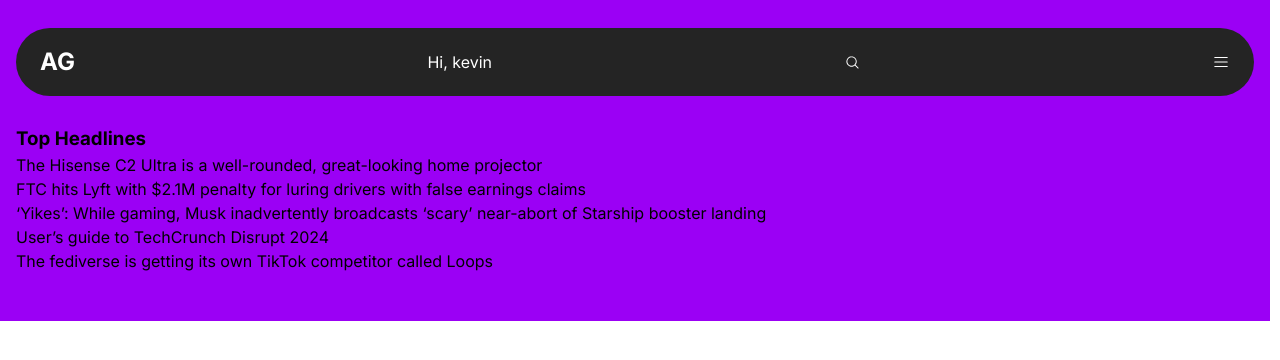
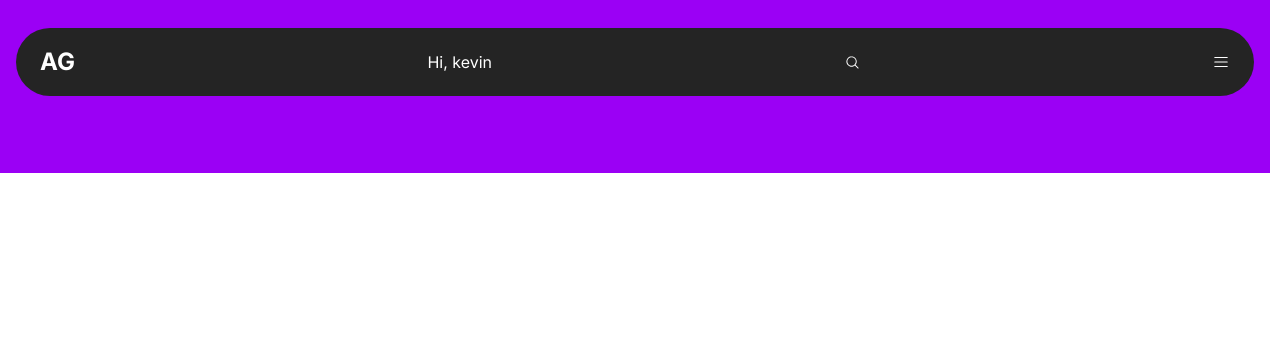
Before and after one commit to kvncrtr/ample-guide-front-end, a React (Create React App) app: page / in a window 1280 px wide. Shown: the top 360 px of the page. Built offline with nearby package versions, Linux system fonts and the light colour scheme.

Commit message:
update home page

```diff
--- a/src/components/hero/Hero.jsx
+++ b/src/components/hero/Hero.jsx
@@ -12,73 +12,6 @@
 
       </div>
 
-      <div className="hero--headline-container">
-        <h3 className="hero--headline-title">Top Headlines</h3>
-
-        <div className="hero--list">
-
-          <div className="hero--item">
-            <div className="hero--square-case">
-              <div className="hero--item-square"></div>
-            </div>
-            <p className="hero--item-description">The Hisense C2
-              Ultra is a well-rounded, great-looking home
-              projector
-            </p>
-          </div>
-
-          <div className="hero--item">
-            <div className="hero--square-case">
-              <div className="hero--item-square"></div>
-            </div>
-            <p className="hero--item-description">
-              FTC hits Lyft with $2.1M penalty for luring drivers
-              with false earnings claims
-            </p>
-          </div>
-
-          <div className="hero--item">
-            <div className="hero--square-case">
-              <div className="hero--item-square"></div>
-            </div>
-            <p className="hero--item-description">
-              ‘Yikes’: While gaming, Musk inadvertently broadcasts
-              ‘scary’ near-abort of Starship booster landing
-            </p>
-          </div>
-
-          <div className="hero--item">
-            <div className="hero--square-case">
-              <div className="hero--item-square"></div>
-            </div>
-            <p className="hero--item-description">
-              User’s guide to TechCrunch Disrupt 2024
-            </p>
-          </div>
-
-          <div className="hero--item">
-            <div className="hero--square-case">
-              <div className="hero--item-square"></div>
-            </div>
-            <p className="hero--item-description">
-              The fediverse is getting its own TikTok competitor
-              called Loops
-            </p>
-          </div>
-        </div>
-      </div>
-
-      <div className="hero--shapes">
-        <div className="shapes--row-1">
-          <div className="shapes--dark"></div>
-          <div className="shapes--light"></div>
-        </div>
-
-        <div className="row-2">
-          <div className="shapes--none"></div>
-          <div className="shapes--middle"></div>
-        </div>
-      </div>
     </div>
   );
 };
```
